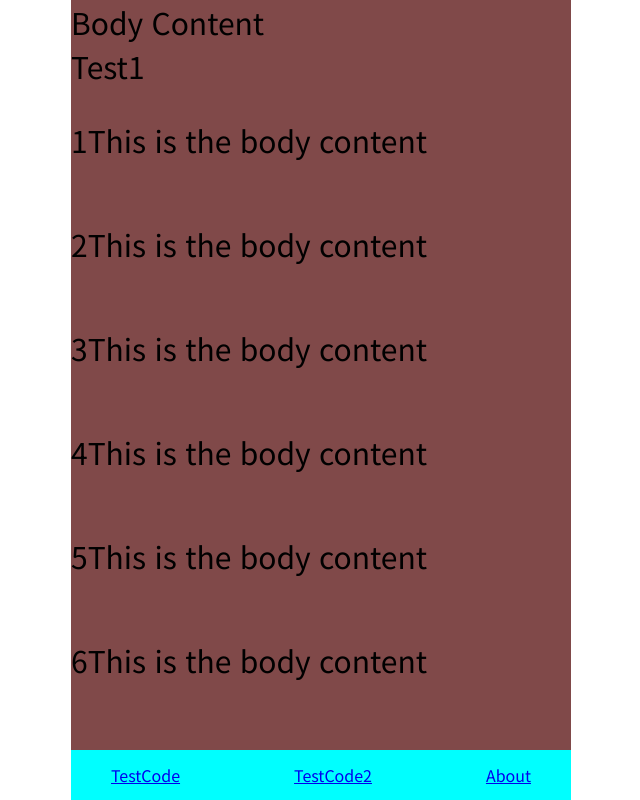
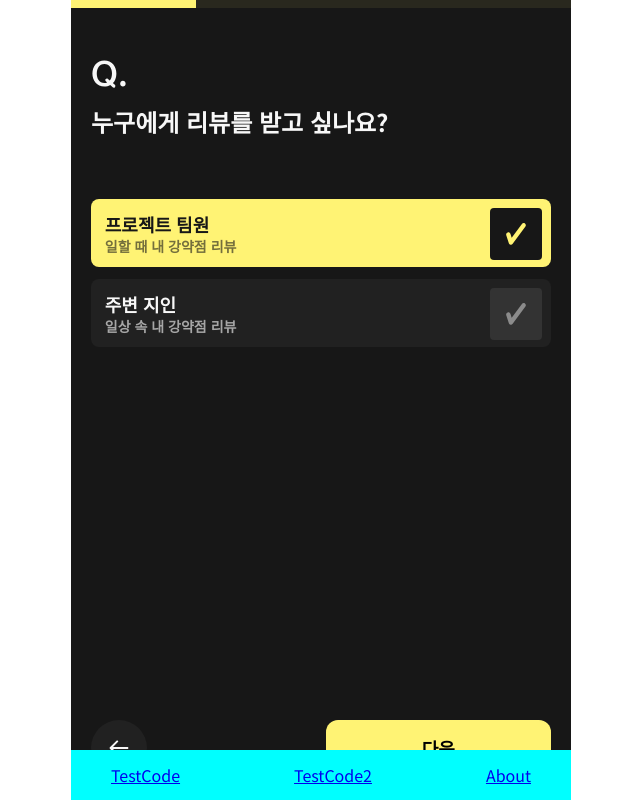
Before and after one commit to meView/meView_Front, a React (Create React App) app: page /testcode in a window 1280 px wide. Shown: the top 800 px of the page, without its empty margins (319-959 px from the left). Built offline with nearby package versions, Linux system fonts and the light colour scheme.

Commit message:
Fix testcode page file for question page test

```diff
--- a/src/Main.js
+++ b/src/Main.js
@@ -1,7 +1,7 @@
 import { BrowserRouter, Routes, Route } from "react-router-dom";
 import App from "./App";
 import About from "./pages/About";
-import TestCode from "./pages/TestCode";
+import Question from "./pages/Question";
 import TestCode2 from "./pages/TestCode2";
 
 function Main() {
@@ -10,7 +10,7 @@ function Main() {
       <Routes>
         <Route path="/" element={<App />}>
           <Route path="about" element={<About />} />
-          <Route path="testcode" element={<TestCode />} />
+          <Route path="testcode" element={<Question />} />
           <Route path="testcode2" element={<TestCode2 />} />
         </Route>
       </Routes>
```
